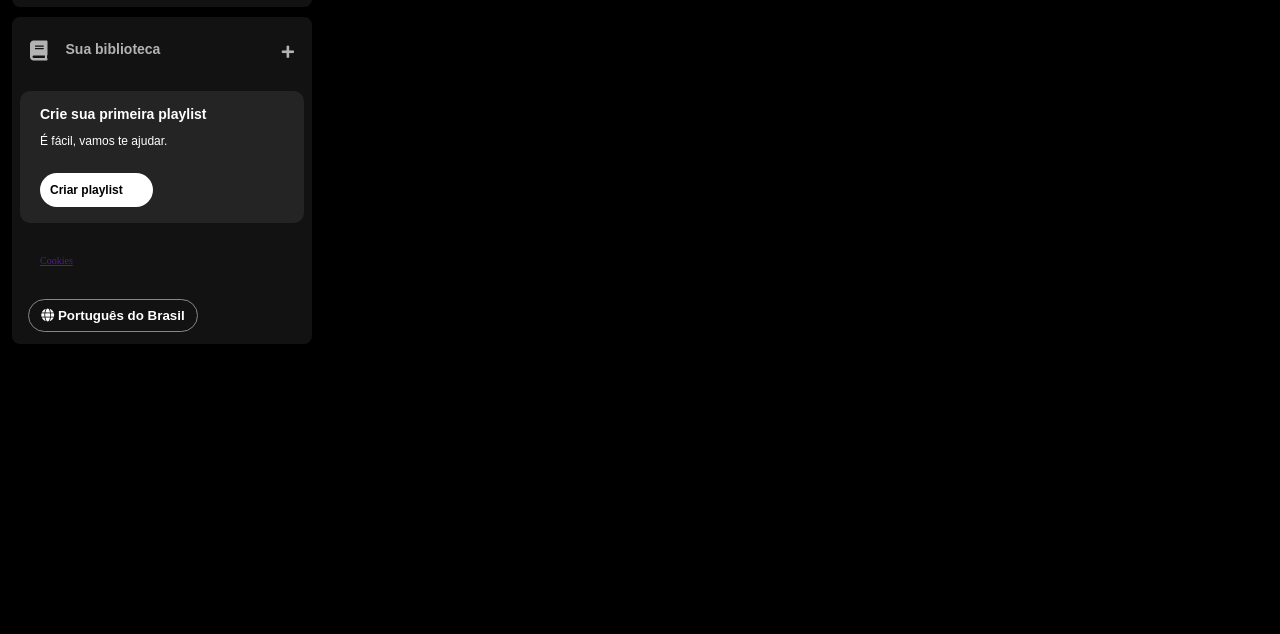
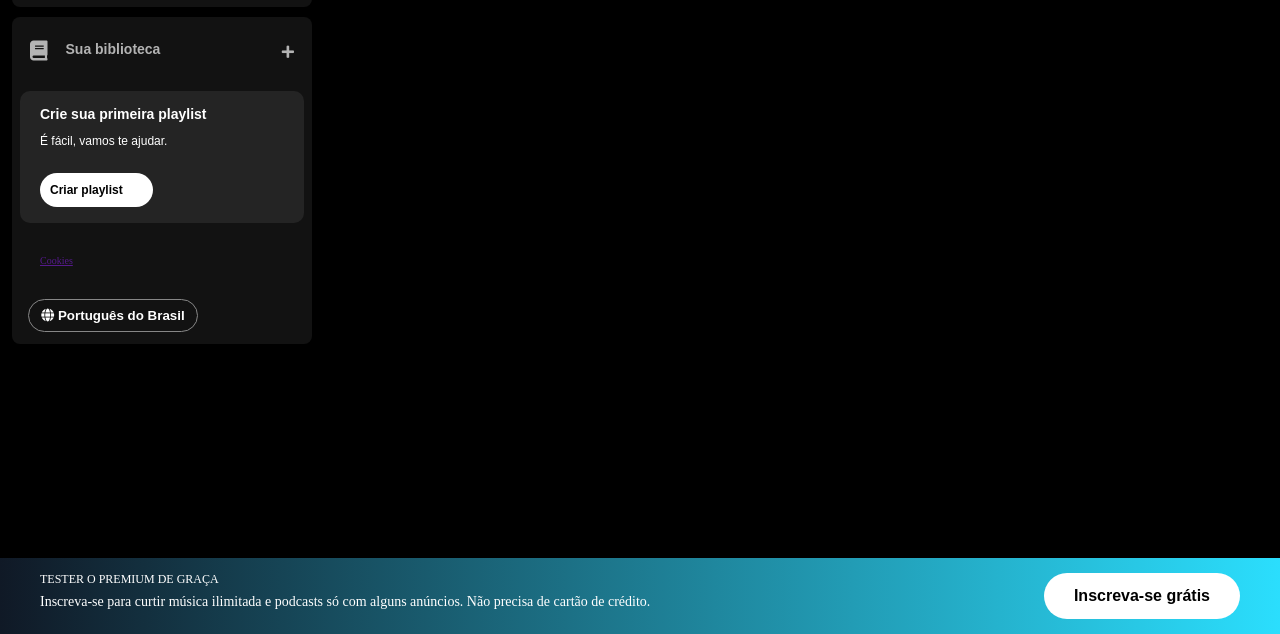
Before and after one commit to Tavobrandao/Clone-Spotify, a plain HTML site: page index.html in a window 1280 px wide. Shown: the part 166-800 px from the top of the page. Drawn offline with Linux system fonts and the light colour scheme.

Commit message:
update-2

```diff
--- a/index.html
+++ b/index.html
@@ -70,6 +70,15 @@
             </div>
         </div>
     </div>
+    <footer class="disclaimer-premium">
+        <div class="text">
+            <p class="disclaimer-premium__title">Tester o Premium de graça</p>
+            <p class="disclaimer-premium__subtitle">Inscreva-se para curtir música ilimitada e podcasts só com alguns anúncios. Não precisa de cartão de crédito.</p>
+        </div>
+        <div class="button">
+            <button type="button">Inscreva-se grátis</button>
+        </div>
+    </footer>
 </body>
 
 </html>
--- a/style.css
+++ b/style.css
@@ -167,3 +167,44 @@ body{
     padding: 8px;
     border-radius: 20px;
 }
+
+.disclaimer-premium {
+    position: fixed;
+    bottom: 0;
+    left: 0;
+    right: 0;
+    background: linear-gradient(to right, #101926, #2bdefd);
+    padding: 15px 40px;
+    display: flex;
+    justify-content: space-between;
+}
+
+.disclaimer-premium .text {
+    flex-shrink: 0;
+}
+
+.disclaimer-premium .disclaimer-premium__title {
+    color: #fff;
+    text-transform: uppercase;
+    font-weight: 400;
+    font-size: 12px;
+    margin-bottom: 10px;
+}
+
+.disclaimer-premium .disclaimer-premium__subtitle {
+    color: #fff;
+    font-size: 14px;
+    font-weight: 500;
+}
+
+.disclaimer-premium button {
+    background-color: #fff;
+    color: #000;
+    font-size: 16px;
+    font-weight: bold;
+    padding: 14px 30px;
+    border: 0px;
+    border-radius: 40px;
+    cursor: pointer;
+    flex-shrink: 0;
+}
```
